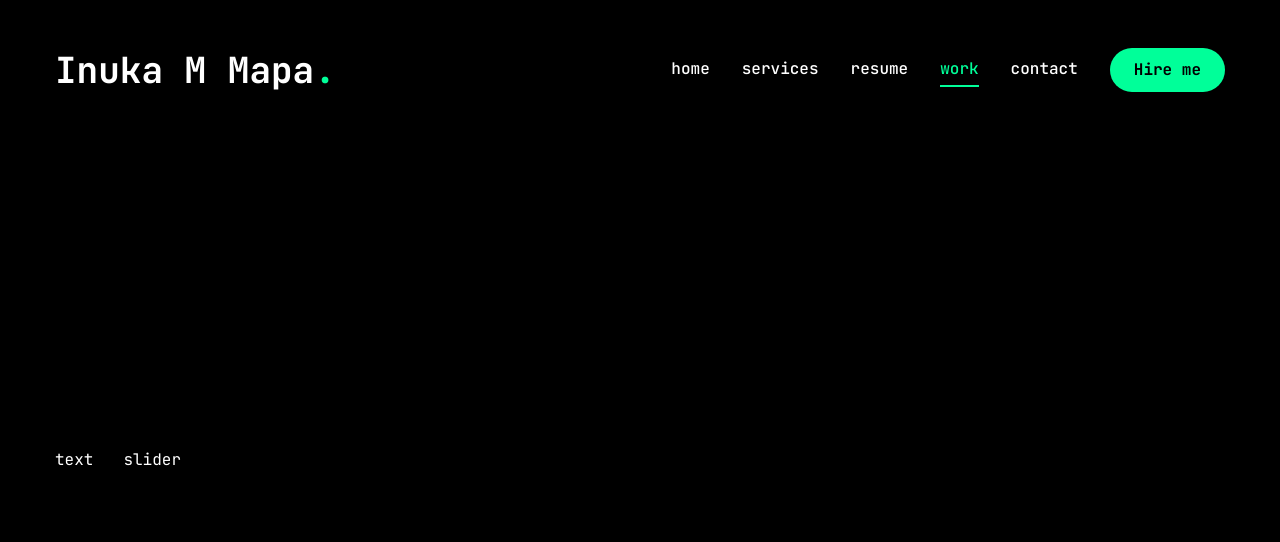
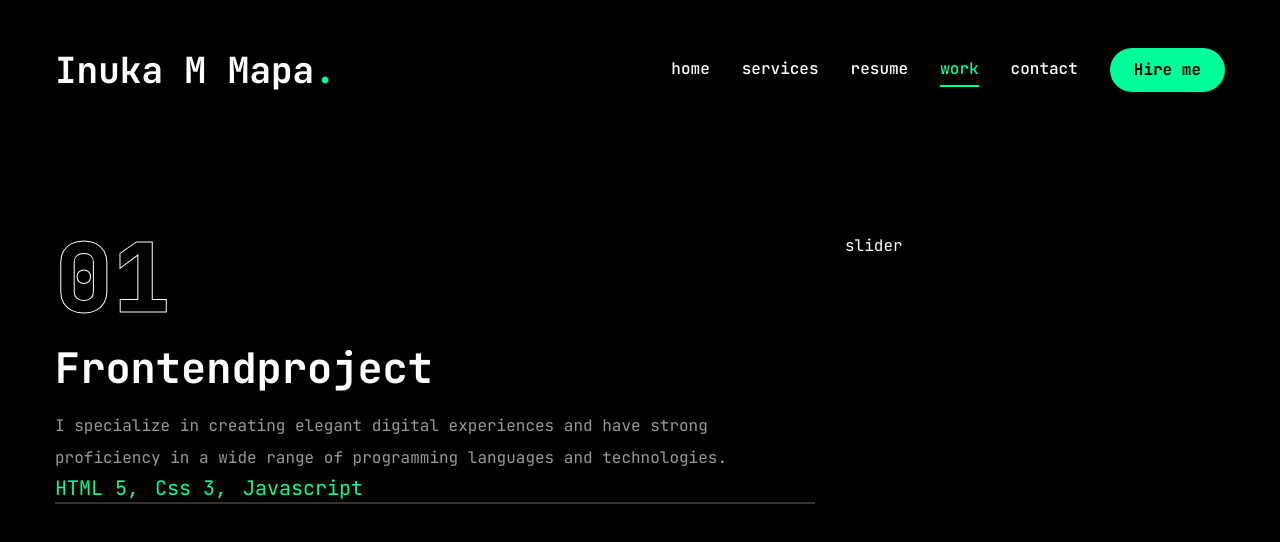
Before and after one commit to InukaMapa/My-New-Portfolio, a Next.js app: page /work in a window 1280 px wide. Shown: the top 542 px of the page. Built offline with nearby package versions, Linux system fonts and the light colour scheme.

Commit message:
Update page.jsx

```diff
--- a/app/work/page.jsx
+++ b/app/work/page.jsx
@@ -59,11 +59,45 @@ const Work = () => {
       className="min-h-[80vh] flex flex-col justify-center pv-12 xl:px-0">
         <div className="container mx-auto">
             <div className="flex flex-col xl:flex-row xl:gap-[30px]">
-            <div>text</div>
-            <div>slider</div>
+                 <div className="w-full xl:h-[460px] flex flex-col
+                 xl:justify-between order-2 xl:order-none">
+                    <div>
+                        {/*outlin num*/}
+                      <div className="text-8xl leading-none font-extrabold text-transparent
+                      text-outline">
+                        {project.num}
+                        </div>
+                        {/*project category*/}
+                        <h2 className="text-[42px] font-bold leading -none text-white
+                        group-hover:text-accent transition-all duration-500 capitalize">
+                            {project.category}project
+                            </h2>
+                        {/*project description*/}
+                        <p className="text-white/60">{project.description}</p>
+                        {/*stack*/}
+                        <ul className="flex gap-4">
+                            {project.stack.map((item, index) =>{
+                                return(
+                                    <li key={index} className="text-xl text-accent">
+                                        {item.name}
+                                        {/*remove the last coma*/}
+                                        {index !== project.stack.length - 1 && ","}
+                                    </li>
+                                )
+                            })}
+                        </ul>
+                        {/*border*/}
+                        <div className="border border-white/20"></div>
+                        {/*button*/}
+                        <div>
+
+                        </div>
+                    </div>
+                 </div>
+                <div className="w-full xl:w-[50%]">slider</div>
+            </div>
         </div>
-        </div>
-        </motion.section>
+    </motion.section>
     );
 };
 
```
